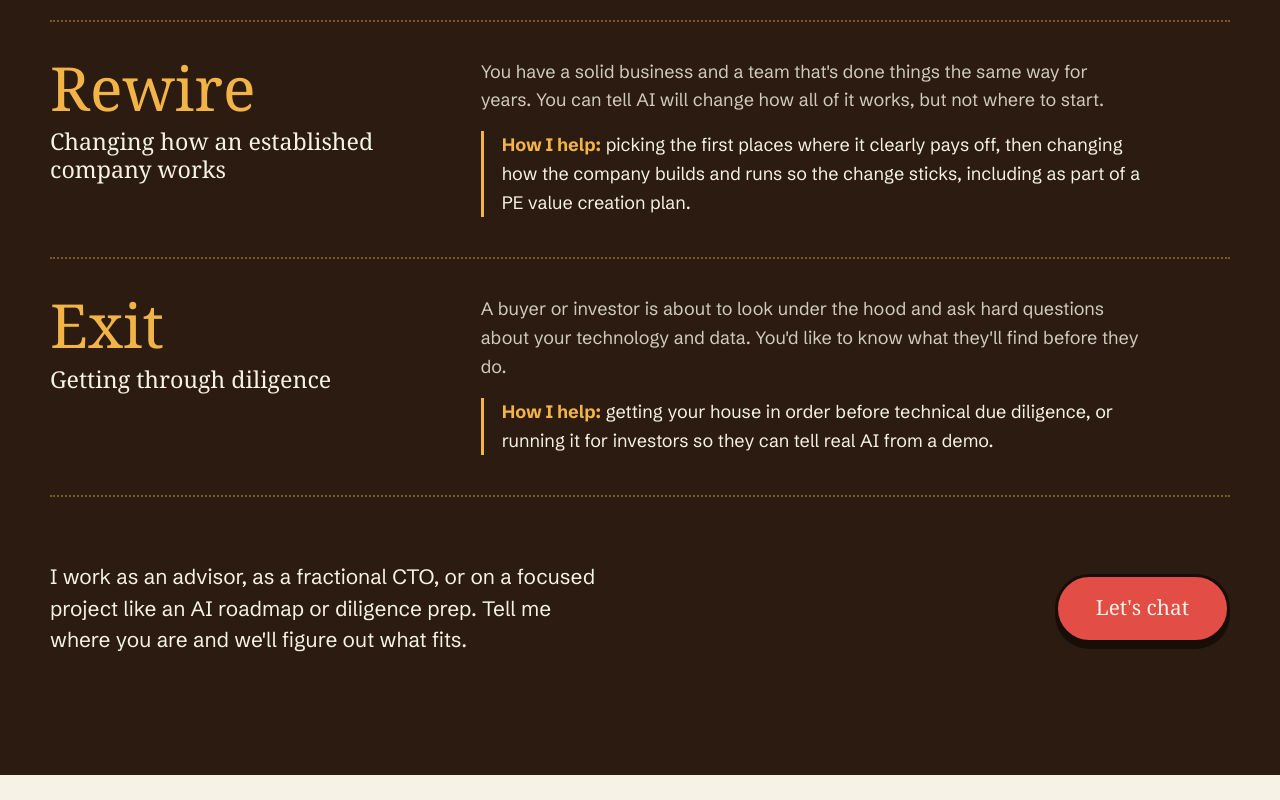
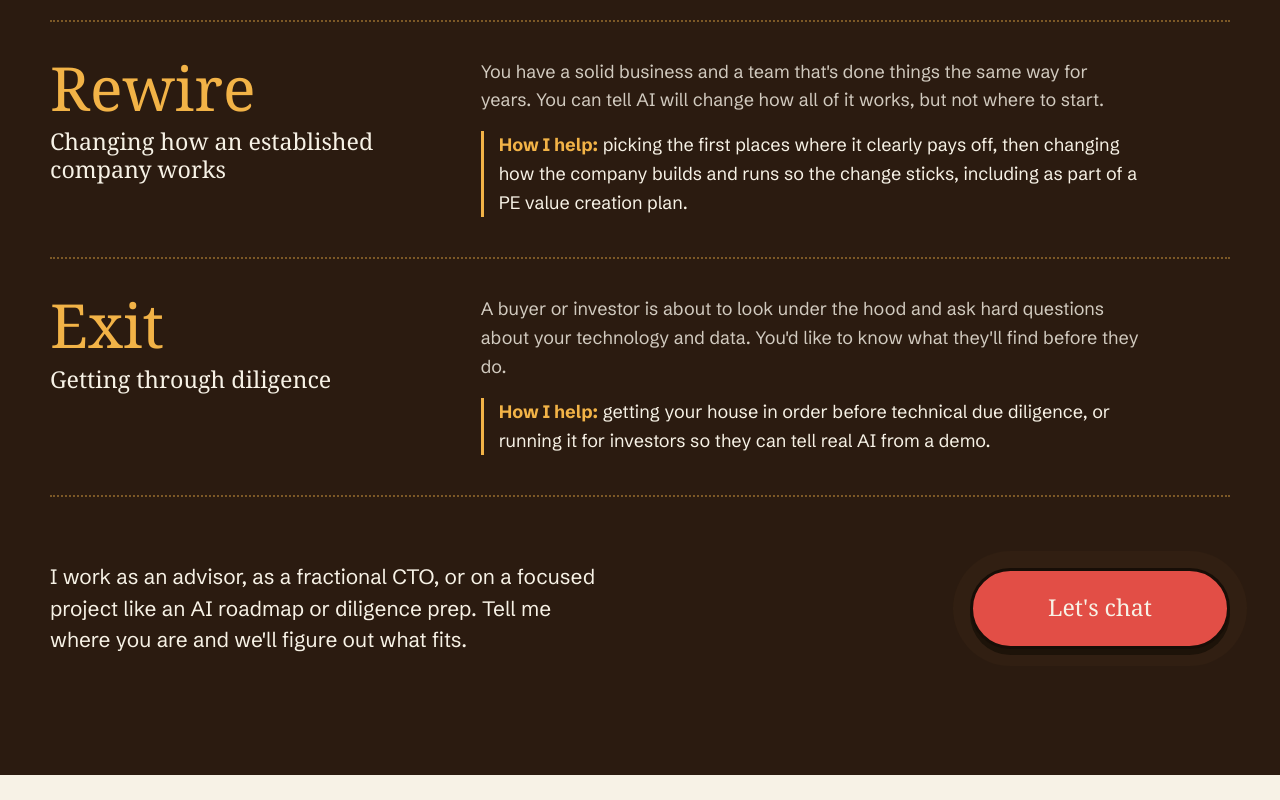
Before and after one commit to Whiskey-Danger/whiskeydanger.github.io, a plain HTML site: page index.html in a window 1280 px wide. Shown: the part 1520-2320 px from the top of the page. Drawn offline with Linux system fonts and the light colour scheme; a web font is replaced by a local one.

Commit message:
Homepage: scroll reveals and a pulsing closing CTA
Each block below the hero rises in once as it scrolls into view, and
each stage's amber "How I help" bar draws down after it. The closing
"Let's chat" button is wider and gives off a soft amber pulse once it's
on screen, pausing on hover. Reduced motion shows everything at once.

Co-Authored-By: Claude Opus 5.5 <noreply@anthropic.com>

```diff
--- a/index.html
+++ b/index.html
@@ -246,7 +246,7 @@
         .stage-help {
             margin-top: 16px;
             padding-left: 18px;
-            border-left: 3px solid var(--amber);
+            background: linear-gradient(var(--amber), var(--amber)) left top / 3px 100% no-repeat;
         }
 
         .stage-help b {
@@ -270,8 +270,34 @@
         }
 
         .arc .cta {
+            position: relative;
+            min-width: 260px;
+            padding: 18px 56px 20px;
+            font-size: 1.45rem;
+            text-align: center;
             border-color: var(--barrel-deep);
             box-shadow: 0 6px 0 var(--barrel-deep);
+        }
+
+        .arc .cta::after {
+            content: "";
+            position: absolute;
+            inset: -3px;
+            border-radius: inherit;
+            pointer-events: none;
+        }
+
+        .arc-close.in .cta::after {
+            animation: halo 2.8s ease-out 0.6s infinite;
+        }
+
+        .arc .cta:hover::after {
+            animation-play-state: paused;
+        }
+
+        @keyframes halo {
+            0%       { box-shadow: 0 0 0 0 rgba(242, 179, 71, 0.55); }
+            70%, 100% { box-shadow: 0 0 0 18px rgba(242, 179, 71, 0); }
         }
 
         .arc .cta:hover {
@@ -463,6 +489,28 @@
             animation: none;
         }
 
+        /* ---------- Scroll: each block rises in once ---------- */
+
+        .anim [data-reveal] {
+            opacity: 0;
+            transform: translateY(18px);
+            transition: opacity 0.6s ease, transform 0.8s cubic-bezier(0.2, 0.7, 0.2, 1);
+        }
+
+        .anim [data-reveal].in {
+            opacity: 1;
+            transform: none;
+        }
+
+        .anim .stage .stage-help {
+            background-size: 3px 0;
+            transition: background-size 0.7s cubic-bezier(0.3, 0.7, 0.3, 1) 0.35s;
+        }
+
+        .anim .stage.in .stage-help {
+            background-size: 3px 100%;
+        }
+
         .hero-copy > :nth-child(1) { animation-delay: 0.15s; }
         .hero-copy > :nth-child(2) { animation-delay: 0.27s; }
         .hero-copy > :nth-child(3) { animation-delay: 0.37s; }
@@ -476,8 +524,14 @@
             }
 
             .anim:not(.go) .hero-mark img,
-            .anim:not(.go) .hero-copy > * {
+            .anim:not(.go) .hero-copy > *,
+            .anim [data-reveal] {
                 opacity: 1;
+                transform: none;
+            }
+
+            .anim .stage .stage-help {
+                background-size: 3px 100%;
             }
         }
     </style>
@@ -506,34 +560,34 @@
 
         <section class="arc" aria-labelledby="arc-h">
             <div class="arc-inner">
-                <div class="arc-head">
+                <div class="arc-head" data-reveal>
                     <h2 id="arc-h">Where I can help</h2>
                     <p>I've worked through each of these stages myself, and AI changes what matters at every one of them.</p>
                 </div>
 
                 <ul class="stages">
-                    <li class="stage">
+                    <li class="stage" data-reveal>
                         <h3><span class="stage-mark">Start</span> Going from 0 to 1</h3>
                         <div class="stage-body">
                             <p class="stage-situation">You have an idea and maybe a few customers waiting, but no product yet. Every early decision feels like it'll stick around forever, and most of them will.</p>
                             <p class="stage-help"><b>How I help:</b> deciding where AI belongs in the product from day one, choosing an architecture you won't regret, and hiring your first engineers.</p>
                         </div>
                     </li>
-                    <li class="stage">
+                    <li class="stage" data-reveal>
                         <h3><span class="stage-mark">Scale</span> Going from 1 to 2</h3>
                         <div class="stage-body">
                             <p class="stage-situation">Something's working. Now the team is growing faster than the way you work, your data is scattered across a dozen tools, and every competitor says they have AI.</p>
                             <p class="stage-help"><b>How I help:</b> stepping in as a fractional CTO, building agents and ML systems on your data with evals that keep them honest, and taking the busywork off your team.</p>
                         </div>
                     </li>
-                    <li class="stage">
+                    <li class="stage" data-reveal>
                         <h3><span class="stage-mark">Rewire</span> Changing how an established company works</h3>
                         <div class="stage-body">
                             <p class="stage-situation">You have a solid business and a team that's done things the same way for years. You can tell AI will change how all of it works, but not where to start.</p>
                             <p class="stage-help"><b>How I help:</b> picking the first places where it clearly pays off, then changing how the company builds and runs so the change sticks, including as part of a PE value creation plan.</p>
                         </div>
                     </li>
-                    <li class="stage">
+                    <li class="stage" data-reveal>
                         <h3><span class="stage-mark">Exit</span> Getting through diligence</h3>
                         <div class="stage-body">
                             <p class="stage-situation">A buyer or investor is about to look under the hood and ask hard questions about your technology and data. You'd like to know what they'll find before they do.</p>
@@ -542,7 +596,7 @@
                     </li>
                 </ul>
 
-                <div class="arc-close">
+                <div class="arc-close" data-reveal>
                     <p>I work as an advisor, as a fractional CTO, or on a focused project like an AI roadmap or diligence prep. Tell me where you are and we'll figure out what fits.</p>
                     <a class="cta" href="mailto:howdy@whiskeydanger.com">Let's chat</a>
                 </div>
@@ -550,6 +604,7 @@
         </section>
 
         <section class="made" aria-labelledby="made-h">
+            <div data-reveal>
             <h2 id="made-h">Other musings</h2>
             <ul class="work-list">
                 <li>
@@ -573,7 +628,21 @@
                     </div>
                 </li>
             </ul>
+            </div>
         </section>
     </main>
+    <script>
+        (function () {
+            var els = document.querySelectorAll('[data-reveal]');
+            var show = function (el) { el.classList.add('in'); };
+            if (!('IntersectionObserver' in window)) { els.forEach(show); return; }
+            var io = new IntersectionObserver(function (entries) {
+                entries.forEach(function (e) {
+                    if (e.isIntersecting) { show(e.target); io.unobserve(e.target); }
+                });
+            }, { rootMargin: '0px 0px -8% 0px', threshold: 0.15 });
+            els.forEach(function (el) { io.observe(el); });
+        })();
+    </script>
 </body>
 </html>
```
